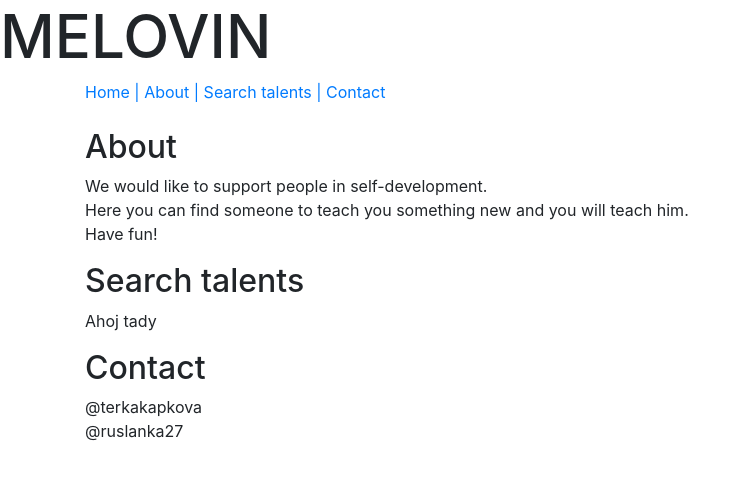
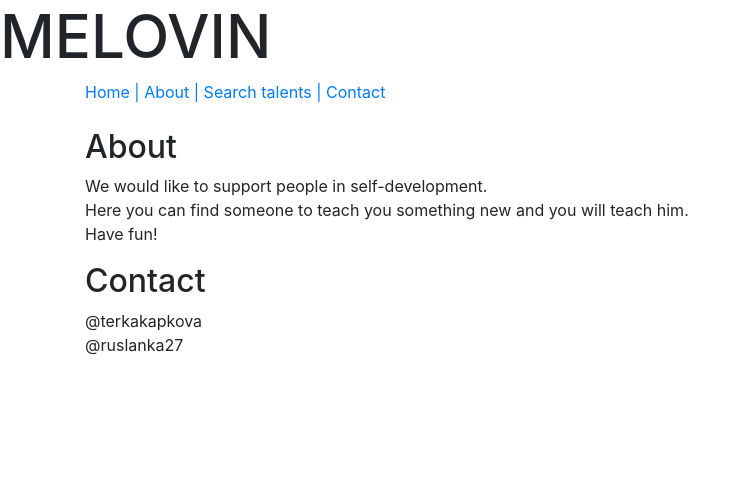
Before and after one commit to melovin/-ter-, a plain HTML site: page index.html in a window 1280 px wide. Shown: the whole page, without its empty margins (0-742 px from the left). Drawn offline with nearby package versions, Linux system fonts and the light colour scheme.

Commit message:
Update index.html

```diff
--- a/index.html
+++ b/index.html
@@ -9,7 +9,6 @@
 <script src="https://stackpath.bootstrapcdn.com/bootstrap/4.5.2/js/bootstrap.min.js" integrity="sha384-B4gt1jrGC7Jh4AgTPSdUtOBvfO8shuf57BaghqFfPlYxofvL8/KUEfYiJOMMV+rV" crossorigin="anonymous"></script>
     <title>Melovin</title>
 </head>
-
 <body>
     <h1 style="font-size:60px">MELOVIN </h1>
         <nav class="container">
@@ -30,31 +29,21 @@
         Here you can find someone to teach you something new and you will teach him.
         <br>
         Have fun!
-
       </p>
     </div>
   </section>
-  <a name="searchTalents" />
-  <section class="searchTalents">
-    <div class="container">
-      <h2>Search talents</h2>
-      <p>
-       Ahoj tady
-      </p>
-    </div>
-  </section>
-  <a name="contact" />
-  <section class="contact">
+    <a name="contact" />
+<section class="contact">
     <div class="container">
       <h2>Contact</h2>
       <p>
         @terkakapkova
-        <br>
+            <br>
         @ruslanka27
-        <br>
+            <br>
       </p>
     </div>
-  </section>
+</section>
 
 
 
```
